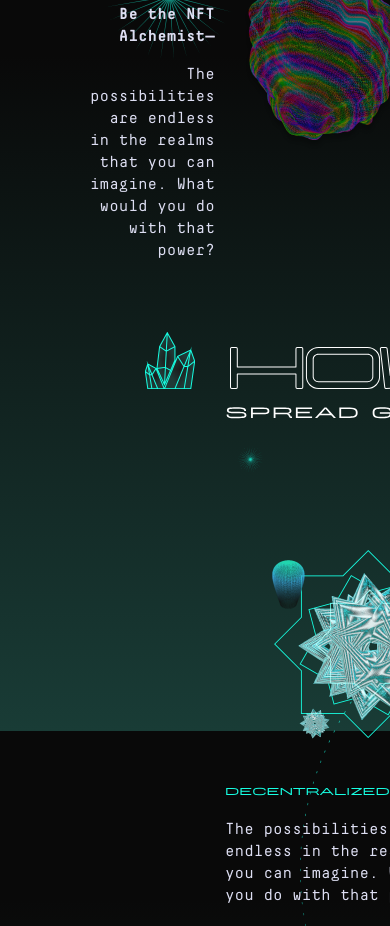
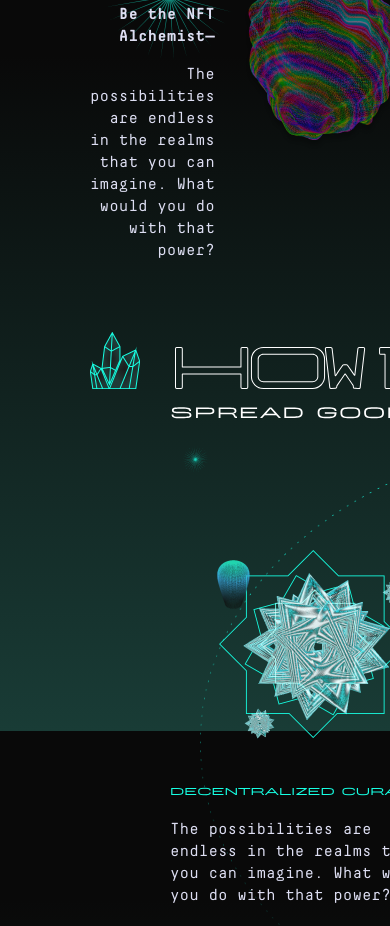
Before and after one commit to R-Group-Devs/hypervibes-marketing-site, a Gatsby site: page / in a window 390 px wide. Shown: the part 957-1883 px from the top of the page. Built offline with nearby package versions, Linux system fonts and the light colour scheme; Gatsby itself is replaced by a stand-in of ours.

Commit message:
more responsive styles

```diff
--- a/src/components/HowToSpreadGoodHyperVibes.tsx
+++ b/src/components/HowToSpreadGoodHyperVibes.tsx
@@ -10,12 +10,29 @@ import governanceXNft from '../assets/images/governance-x-nft.png';
 const Container = styled.div`
   margin-top: -90px;
   padding-top: 90px;
-  padding-left: 145px;
+  padding-left: 90px;
   width: 100%;
   min-height: 100vh;
   background: url(${circlesBg}) 0 0 no-repeat;
-  background-size: 1004px auto;
-  background-position: 300px 290px;
+  background-size: 800px auto;
+  background-position: 200px 240px;
+
+  @media (min-width: 1080px) {
+    padding-left: 145px;
+  }
+
+  @media (min-width: 1260px) {
+    background-size: 904px auto;
+    background-position: 200px 210px;
+  }
+
+  @media (min-width: 1400px) {
+    background-size: 1004px auto;
+  }
+
+  @media (min-width: 1500px) {
+    background-position: 300px 290px;
+  }
 `;
 
 const InnerBackground = styled.div`
```
